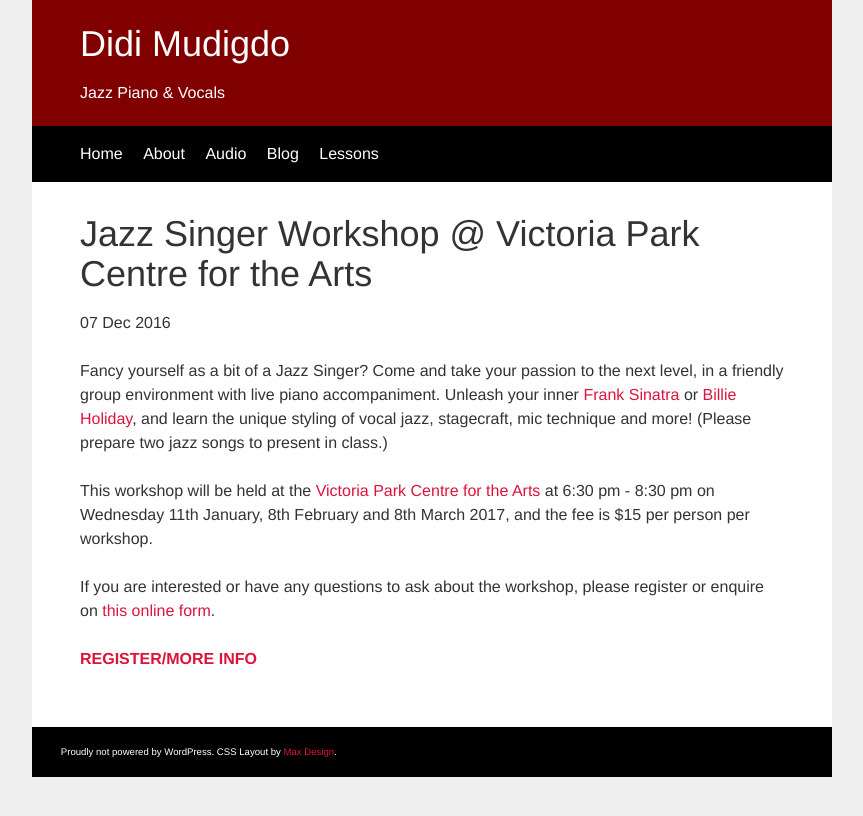
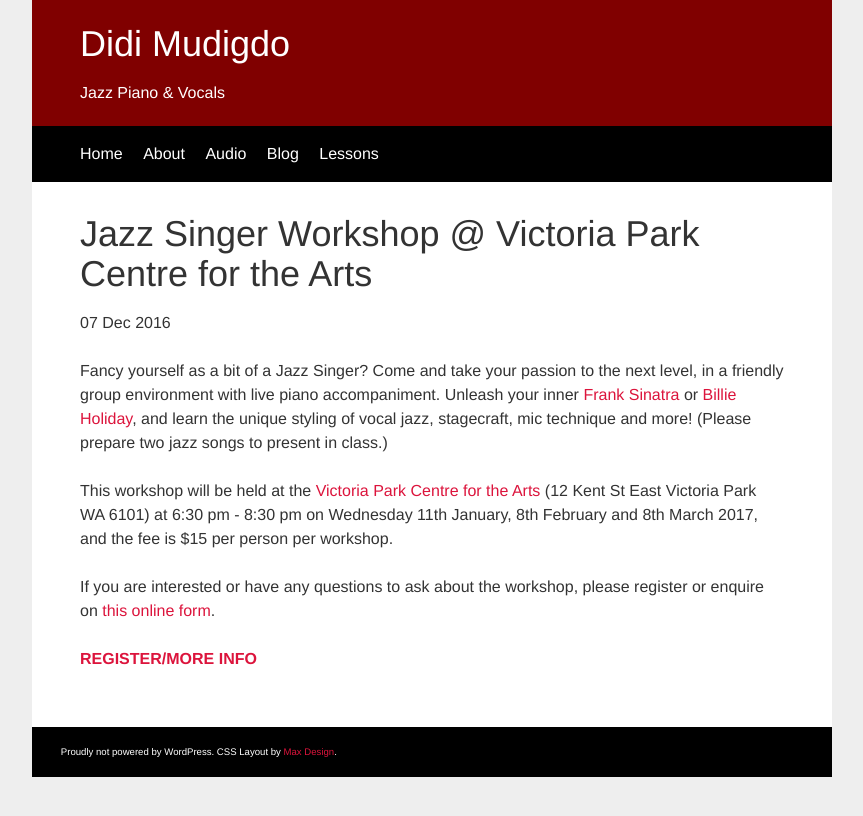
Before and after one commit to didijazz/didijazz.github.io, a Jekyll site: the page built from _posts/2016-12-07-workshop-jan-feb-mar-2017.md, in a window 1280 px wide. Shown: the top 816 px of the page, without its empty margins (208-1071 px from the left). Built offline with Jekyll 4.4.1, drawn with Linux system fonts in a browser that asks for light colours.

Commit message:
added vic park centre for the arts address

```diff
--- a/_posts/2016-12-07-workshop-jan-feb-mar-2017.md
+++ b/_posts/2016-12-07-workshop-jan-feb-mar-2017.md
@@ -6,7 +6,7 @@ date: 2016-12-07
 
 Fancy yourself as a bit of a Jazz Singer? Come and take your passion to the next level, in a friendly group environment with live piano accompaniment. Unleash your inner [Frank Sinatra](https://en.wikipedia.org/wiki/Frank_Sinatra) or [Billie Holiday](https://en.wikipedia.org/wiki/Billie_Holiday), and learn the unique styling of vocal jazz, stagecraft, mic technique and more! (Please prepare two jazz songs to present in class.)
 
-This workshop will be held at the [Victoria Park Centre for the Arts](http://www.vicparkarts.org.au/index.php/workshops/one-day-weekend-workshops) at 6:30 pm - 8:30 pm on Wednesday 11th January, 8th February and 8th March 2017, and the fee is $15 per person per workshop.
+This workshop will be held at the [Victoria Park Centre for the Arts](http://www.vicparkarts.org.au/index.php/workshops/one-day-weekend-workshops) (12 Kent St East Victoria Park WA 6101) at 6:30 pm - 8:30 pm on Wednesday 11th January, 8th February and 8th March 2017, and the fee is $15 per person per workshop.
 
 If you are interested or have any questions to ask about the workshop, please register or enquire on [this online form](https://goo.gl/forms/Tvmvft4ytTshmvDN2).
 
```
